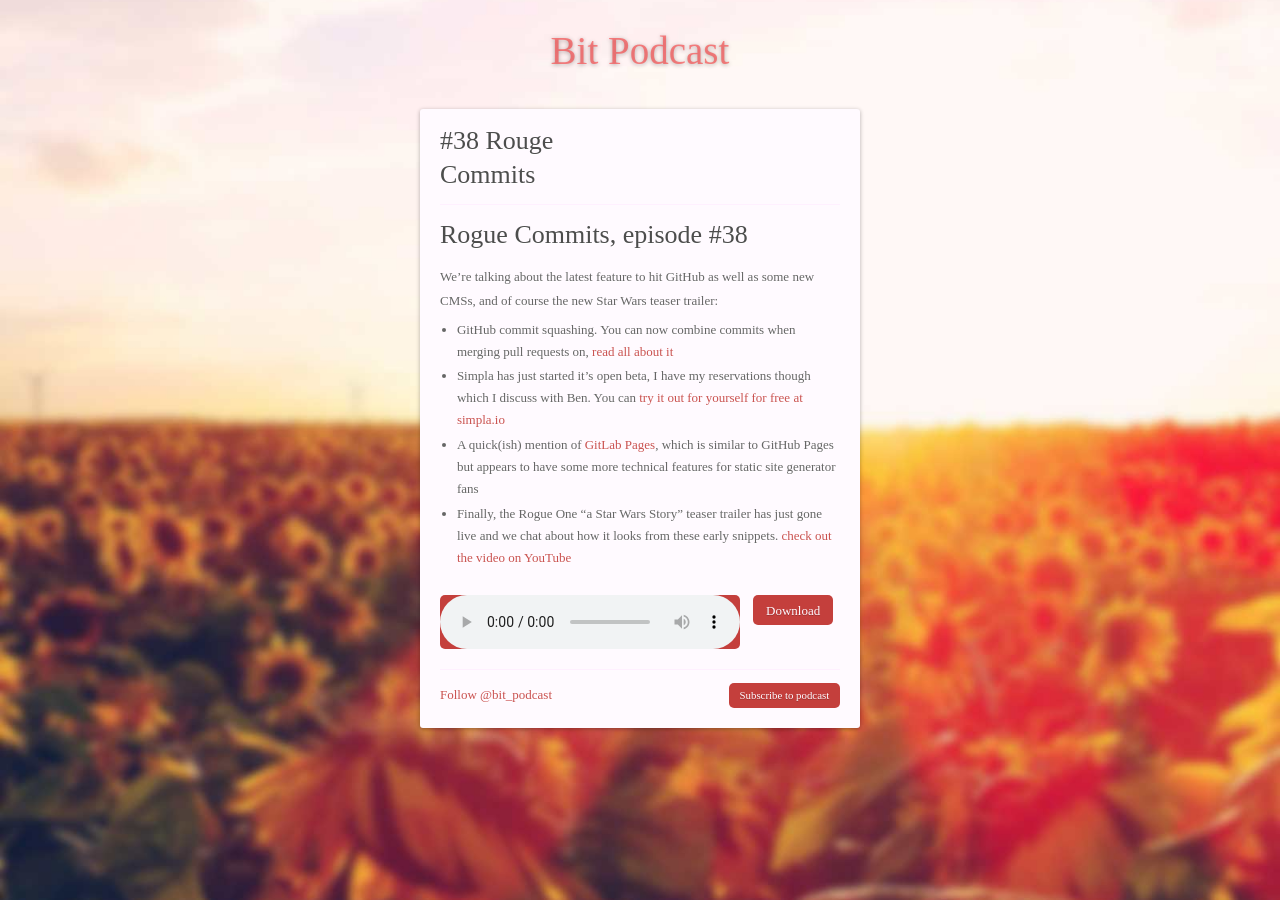
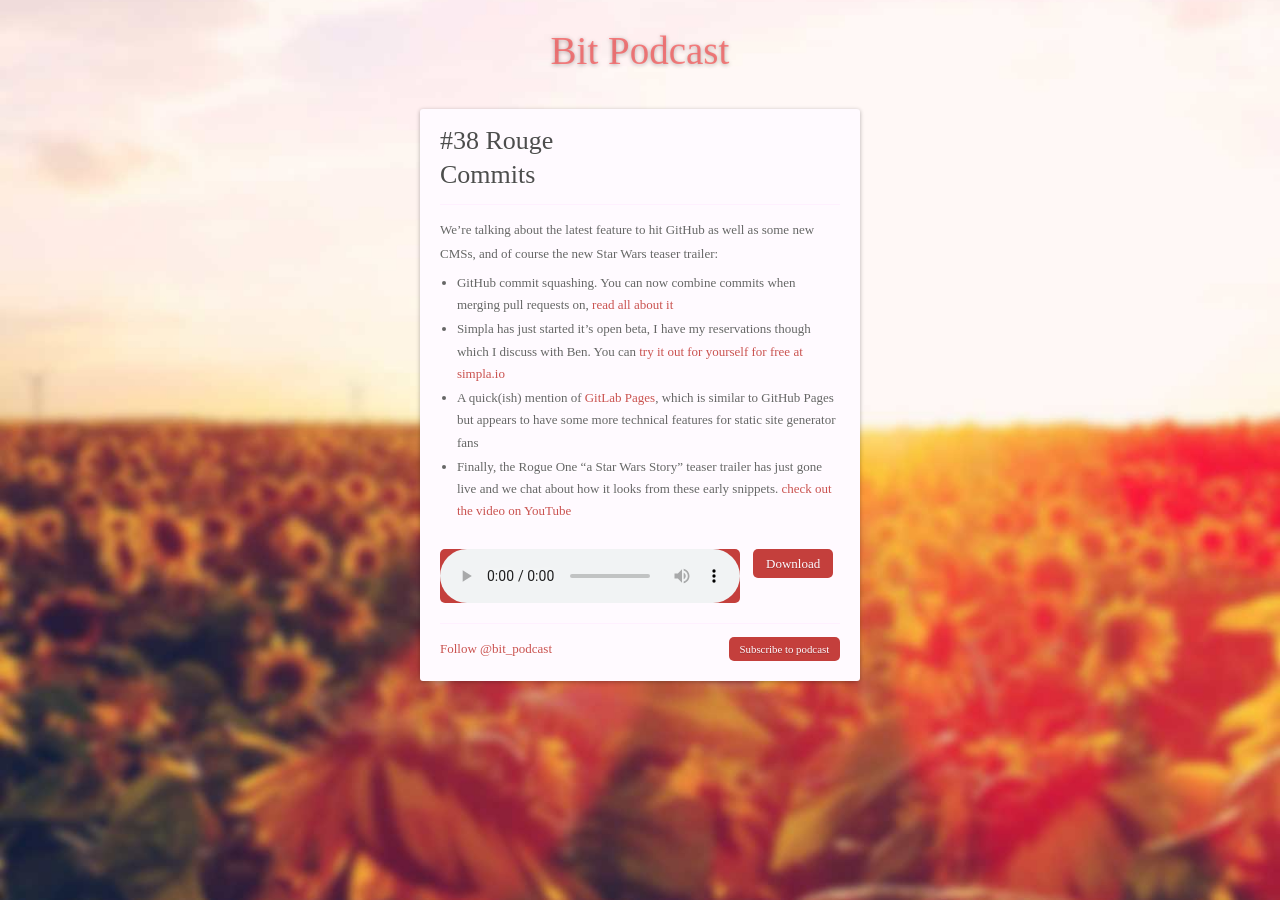
Before and after one commit to benjaminreid/bitpodcast.com, a Jekyll site: the page built from _posts/2016-04-08-episode-38.md, in a window 1280 px wide. Built offline with Jekyll 4.4.1, drawn with Linux system fonts in a browser that asks for light colours; some web fonts are replaced; comment, search, counter and statistics services are not loaded.

Commit message:
Removes duplicate title

```diff
--- a/_posts/2016-04-08-episode-38.md
+++ b/_posts/2016-04-08-episode-38.md
@@ -8,8 +8,6 @@
 duration: "37:06"
 ---
 
-# Rogue Commits, episode #38
-
 We're talking about the latest feature to hit GitHub as well as some new CMSs, and of course the new Star Wars teaser trailer:
 
 - GitHub commit squashing. You can now combine commits when merging pull requests on, [read all about it](https://github.com/blog/2141-squash-your-commits)
```
